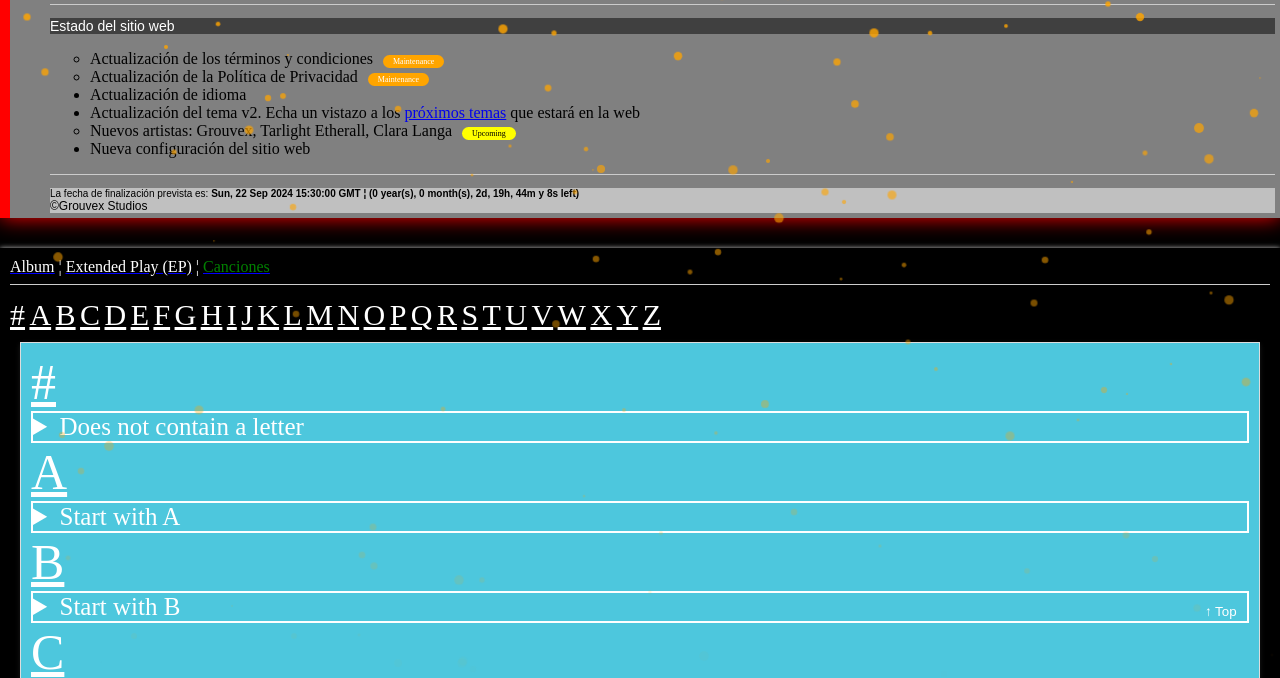
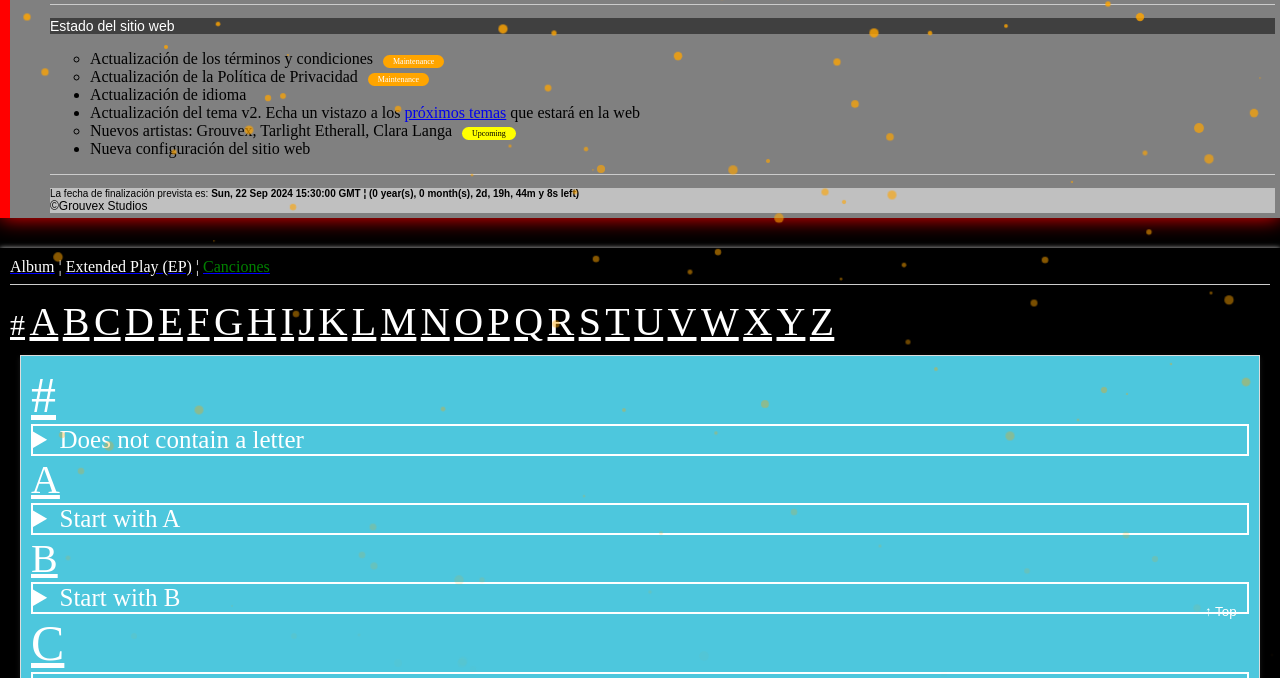
Before and after one commit to Grouvex/grouvex.github.io, a plain HTML site: page grouvex/canciones.html in a window 1280 px wide. Shown: the part 122-800 px from the top of the page. Drawn offline with Linux system fonts and the light colour scheme; files whose address does not match are found by name.

Commit message:
Update canciones.html
Signed-off-by: Grouvex <168425996+Grouvex@users.noreply.github.com>

```diff
--- a/grouvex/canciones.html
+++ b/grouvex/canciones.html
@@ -41,7 +41,7 @@
  <hr>
  <style>
         .letra {
-            font-size: 30px;
+            font-size: 40px;
             font-family: Times New Roman;
             color: white;
             transition: color 0.3s;
@@ -83,7 +83,7 @@
 <details>
 <summary style="font-family: Times New Roman" >Does not contain a letter</summary>
 </details>
-<div id="a"><a href="#a" style="font-size: 50px; font-family: Times New Roman; color:white">A</a></div>
+<div id="a"><a href="#a" class="letra" onclick="this.style.color='red';">A</a></div>
 <details>
 <summary style="font-family: Times New Roman" >Start with A</summary>
 <ol>
@@ -119,7 +119,7 @@
 </li>
 </ol>
 </details>
-<div id="b"><a href="#b" style="font-size: 50px; font-family: Times New Roman; color:white">B</a></div>
+<div id="b"><a href="#b" class="letra" onclick="this.style.color='darkorange';">B</a></div>
 <details>
 <summary style="font-family: Times New Roman" >Start with B</summary>
 <ol>
```
